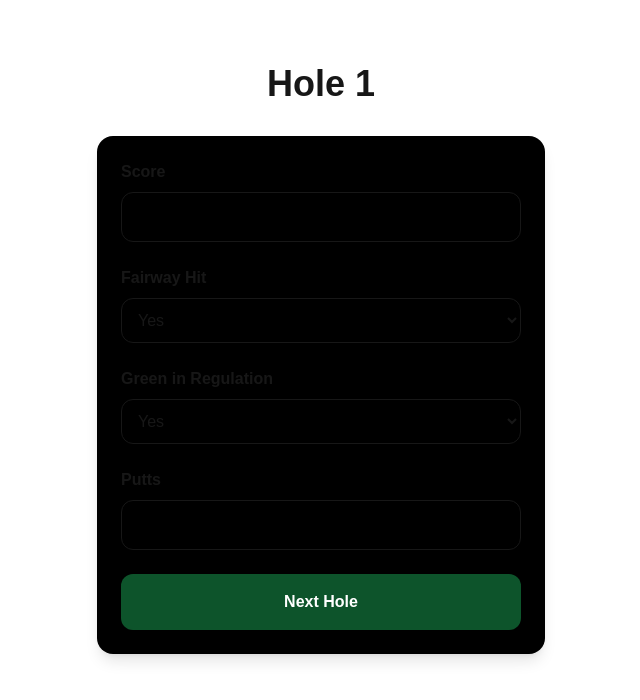
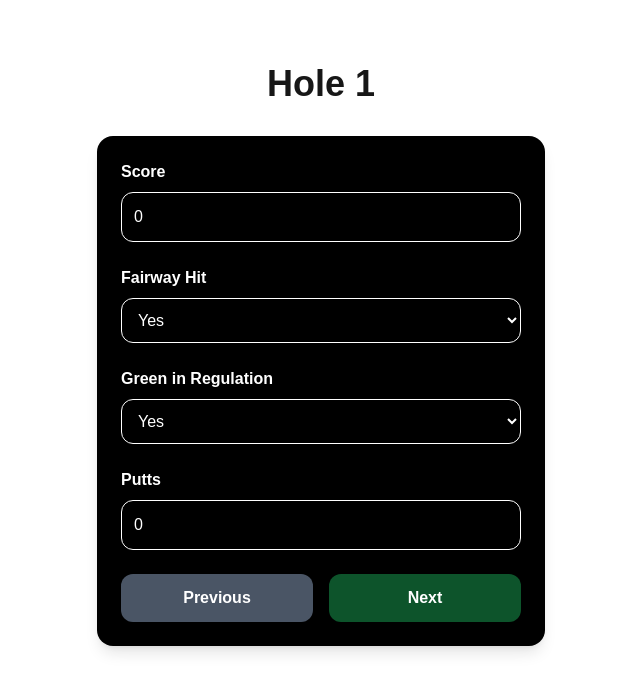
Before and after one commit to austin-melhart/golftracker, a Next.js app: page /round in a window 1280 px wide. Shown: the top 700 px of the page, without its empty margins (319-959 px from the left). Built offline with nearby package versions, Linux system fonts and the light colour scheme.

Commit message:
back and forth between holes functionality

```diff
--- a/app/round/page.tsx
+++ b/app/round/page.tsx
@@ -1,13 +1,58 @@
+"use client"
+
+import { useState } from "react"
+
 export default function RoundPage() {
+  const [currentHole, setCurrentHole] = useState(1)
+
+  // Each hole has its own stored data
+  const [holes, setHoles] = useState(
+    Array.from({ length: 18 }, (_, i) => ({
+      hole: i + 1,
+      score: 0,
+      fairway: "Yes",
+      gir: "Yes",
+      putts: 0
+    }))
+  )
+
+  // Get current hole object
+  const current = holes[currentHole - 1]
+
+  // Update a field for the current hole
+  function updateHole(field: string, value: any) {
+    const updated = [...holes]
+
+    updated[currentHole - 1] = {
+      ...updated[currentHole - 1],
+      [field]: value
+    }
+
+    setHoles(updated)
+  }
+
+  function nextHole() {
+    if (currentHole < 18) {
+      setCurrentHole(currentHole + 1)
+    }
+  }
+
+  function prevHole() {
+    if (currentHole > 1) {
+      setCurrentHole(currentHole - 1)
+    }
+  }
+
   return (
-      <main className="min-h-screen bg-white-100 flex flex-col items-center p-6">
+    <main className="min-h-screen bg-black-100 flex flex-col items-center p-6">
       <div className="w-full max-w-md mt-10">
 
+        {/* Hole Title */}
         <h1 className="text-4xl font-bold mb-8 text-center">
-            Hole 1
+          Hole {currentHole}
         </h1>
 
-          <div className="bg-black rounded-2xl shadow-lg p-6 flex flex-col gap-6">
+        <div className="bg-black text-white rounded-2xl shadow-lg p-6 flex flex-col gap-6">
 
           {/* Score */}
           <div>
@@ -17,7 +62,11 @@ export default function RoundPage() {
 
             <input
               type="number"
-                className="w-full border p-3 rounded-xl"
+              value={current.score}
+              onChange={(e) =>
+                updateHole("score", Number(e.target.value))
+              }
+              className="w-full border p-3 rounded-xl text-white"
             />
           </div>
 
@@ -27,7 +76,13 @@ export default function RoundPage() {
               Fairway Hit
             </label>
 
-              <select className="w-full border p-3 rounded-xl">
+            <select
+              value={current.fairway}
+              onChange={(e) =>
+                updateHole("fairway", e.target.value)
+              }
+              className="w-full border p-3 rounded-xl text-white"
+            >
               <option>Yes</option>
               <option>No</option>
             </select>
@@ -39,7 +94,13 @@ export default function RoundPage() {
               Green in Regulation
             </label>
 
-              <select className="w-full border p-3 rounded-xl">
+            <select
+              value={current.gir}
+              onChange={(e) =>
+                updateHole("gir", e.target.value)
+              }
+              className="w-full border p-3 rounded-xl text-white"
+            >
               <option>Yes</option>
               <option>No</option>
             </select>
@@ -53,13 +114,30 @@ export default function RoundPage() {
 
             <input
               type="number"
-                className="w-full border p-3 rounded-xl"
+              value={current.putts}
+              onChange={(e) =>
+                updateHole("putts", Number(e.target.value))
+              }
+              className="w-full border p-3 rounded-xl text-white"
             />
           </div>
 
-            <button className="bg-green-900 text-white py-4 rounded-xl font-bold">
-              Next Hole
+          {/* Navigation Buttons */}
+          <div className="flex gap-4">
+            <button
+              onClick={prevHole}
+              className="bg-gray-600 text-white py-3 rounded-xl font-bold w-full"
+            >
+              Previous
             </button>
+
+            <button
+              onClick={nextHole}
+              className="bg-green-900 text-white py-3 rounded-xl font-bold w-full"
+            >
+              Next
+            </button>
+          </div>
 
         </div>
       </div>
```
Lines whose indentation alone changed are shown as unchanged.
